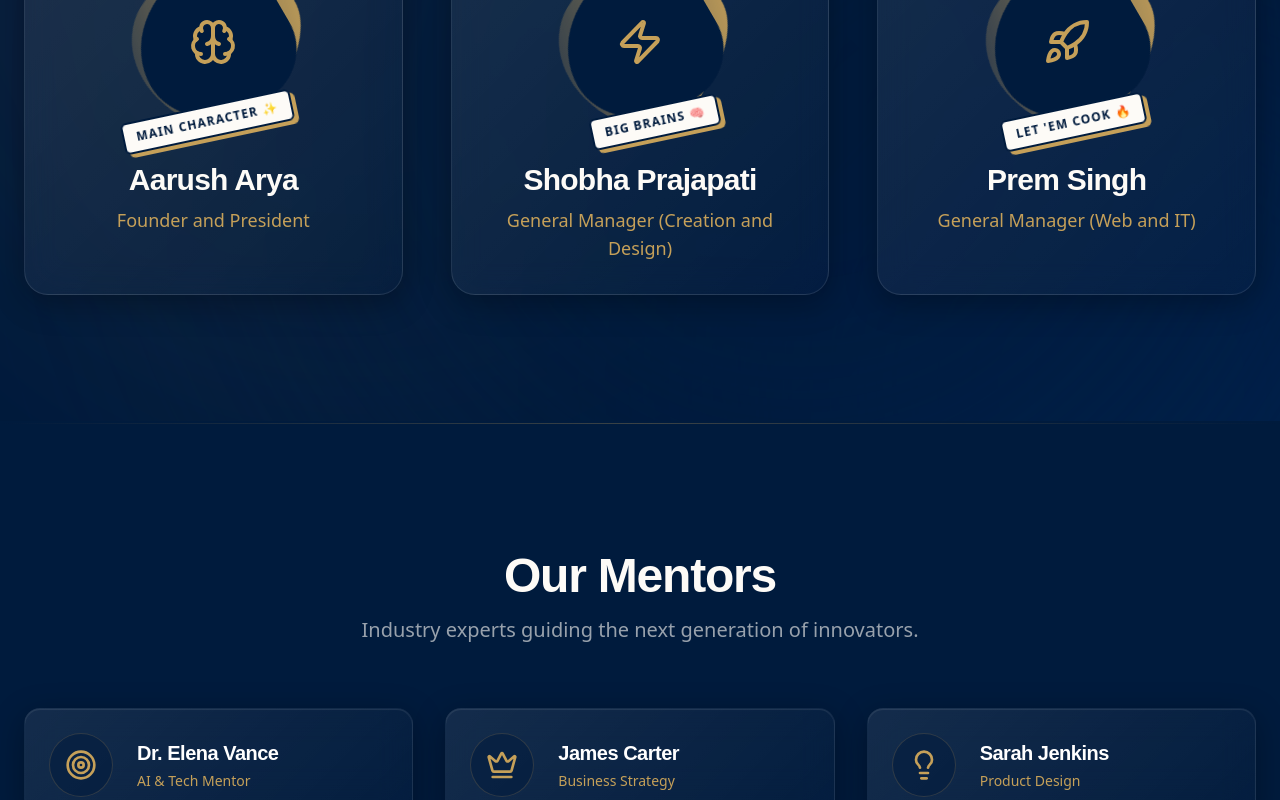
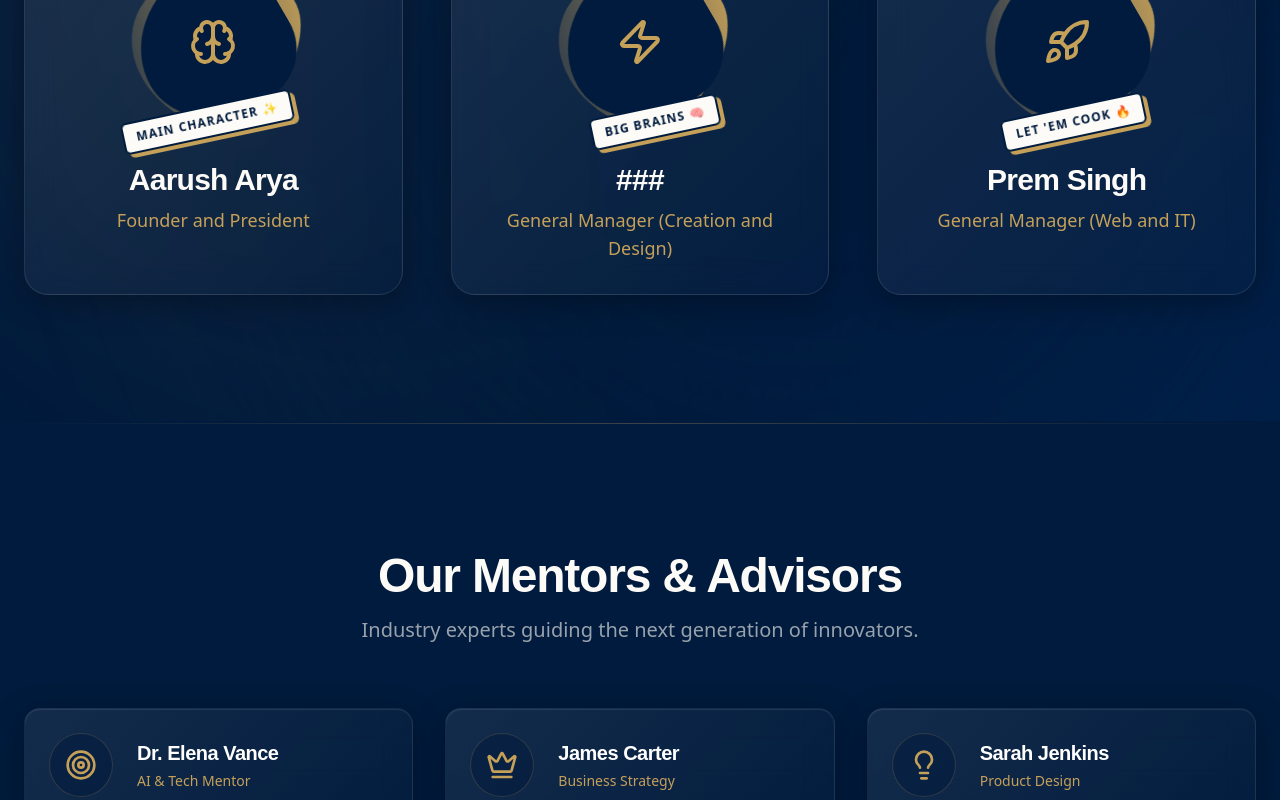
Before and after one commit to YouKnowPrem/Kaizen, a React (Vite) app: page /team in a window 1280 px wide. Shown: the part 379-1179 px from the top of the page. Built offline with nearby package versions, Linux system fonts and the light colour scheme.

Commit message:
Update Team.tsx

```diff
--- a/src/pages/Team.tsx
+++ b/src/pages/Team.tsx
@@ -12,7 +12,7 @@ const Team = () => {
       emoji: "✨"
     },
     {
-      name: "Shobha Prajapati",
+      name: "###",
       role: "General Manager (Creation and Design)",
       icon: <Zap size={48} className="text-gold" />,
       tag: "Big Brains",
@@ -112,7 +112,7 @@ const Team = () => {
             viewport={{ once: true }}
             className="text-4xl md:text-5xl font-bold text-cream mb-4"
           >
-            Our Mentors
+            Our Mentors & Advisors
           </motion.h2>
           <p className="text-xl text-cream/60 max-w-2xl mx-auto">
             Industry experts guiding the next generation of innovators.
```
